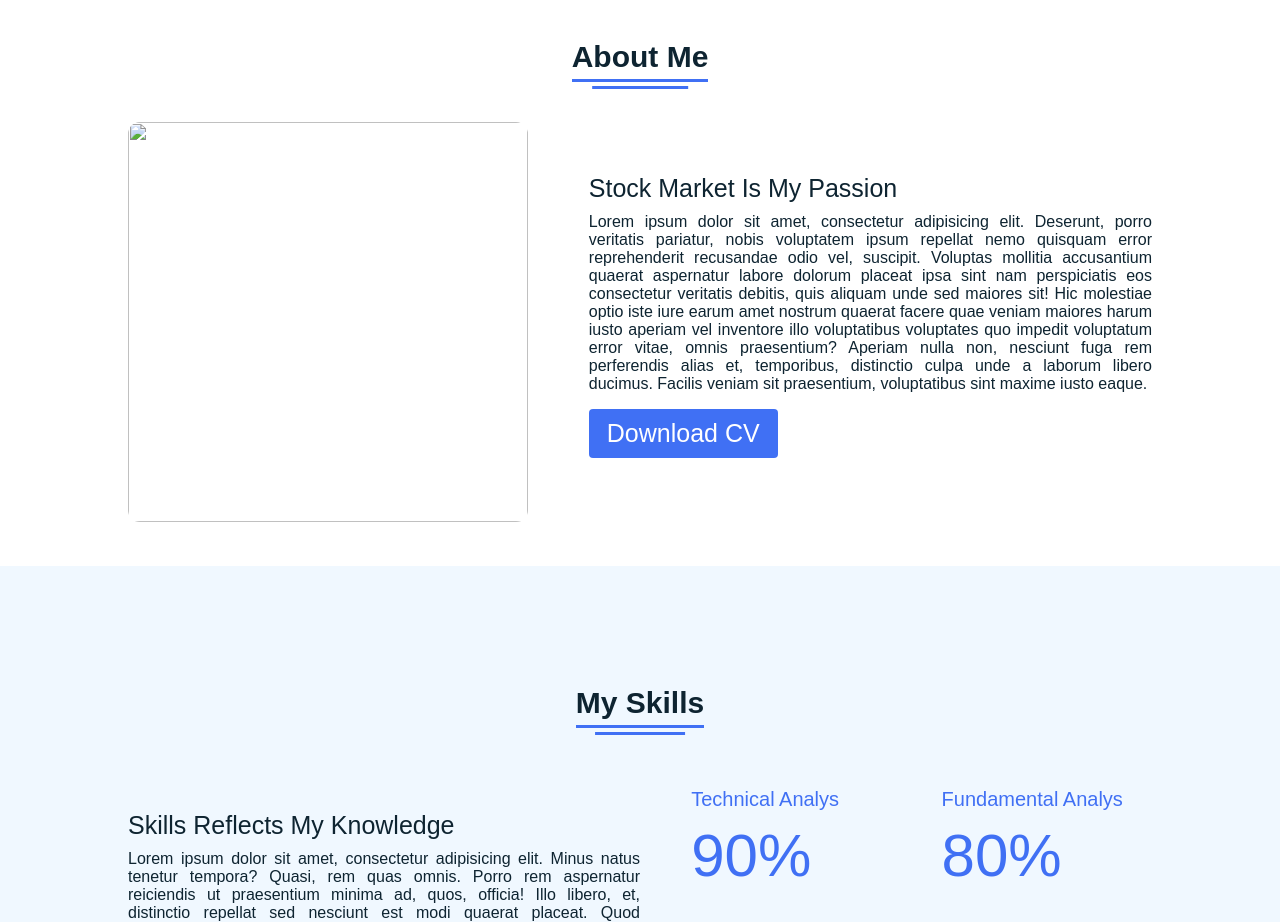
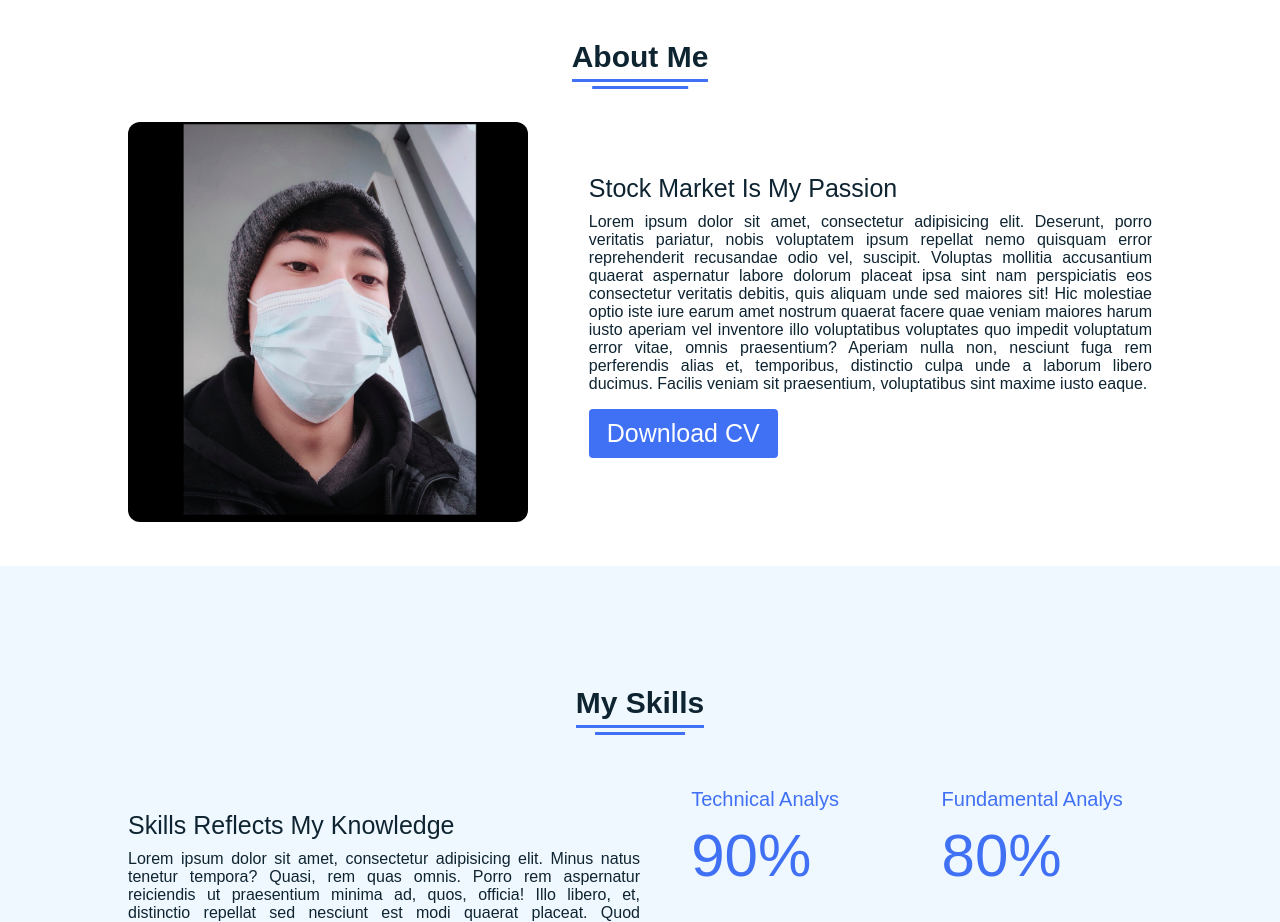
Before and after one commit to Purevdorj2001/Portfolio_Static, a plain HTML site: page vscodes/index.html in a window 1280 px wide. Shown: the part 840-1762 px from the top of the page. Drawn offline with Linux system fonts and the light colour scheme; a script that the page names is missing.

Commit message:
Update index.html

```diff
--- a/vscodes/index.html
+++ b/vscodes/index.html
@@ -52,7 +52,7 @@
     <div class="title"><span>About Me</span></div>
   <div class="about-details">
     <div class="left">
-      <img src="Portfolio_Static/blob/main/vscodes/Images/245522379_3155523978104721_7523926097195523069_n.jpg">
+      <img src="Images/245522379_3155523978104721_7523926097195523069_n.jpg">
     </div>
     <div class="right">
       <div class="topic">Stock Market Is My Passion</div>
```
